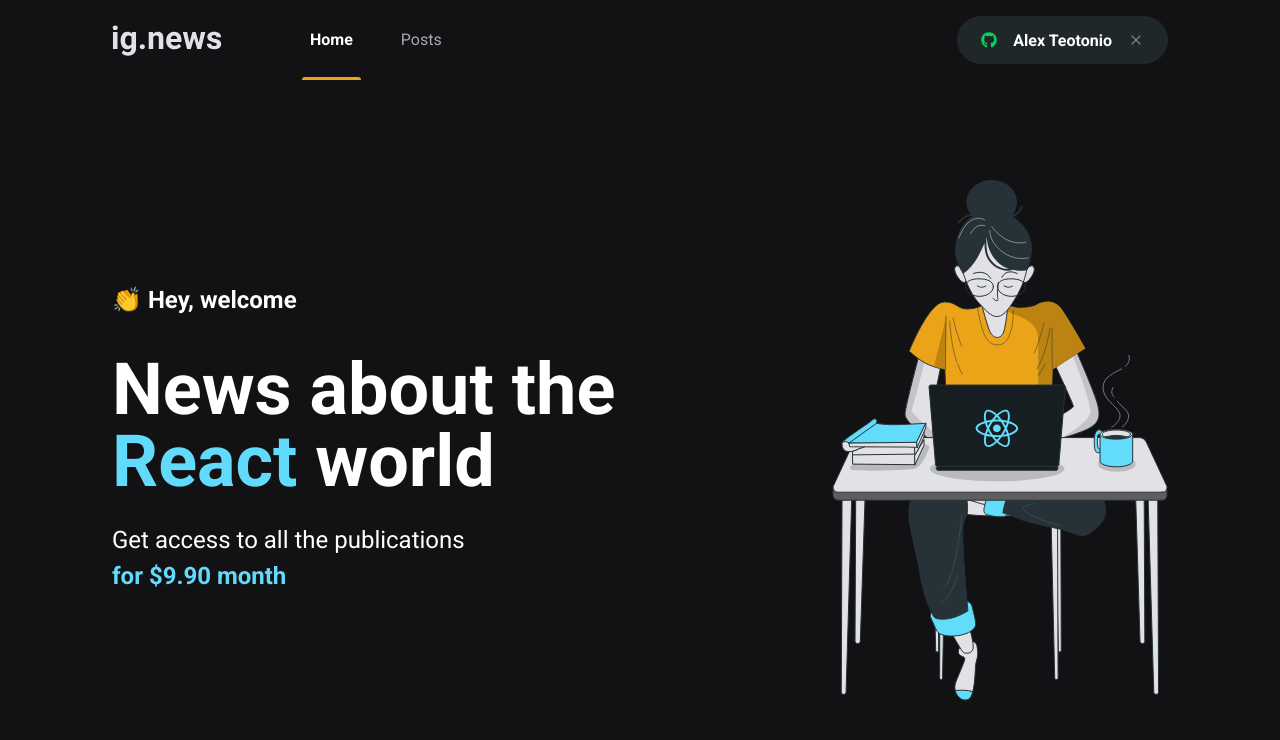
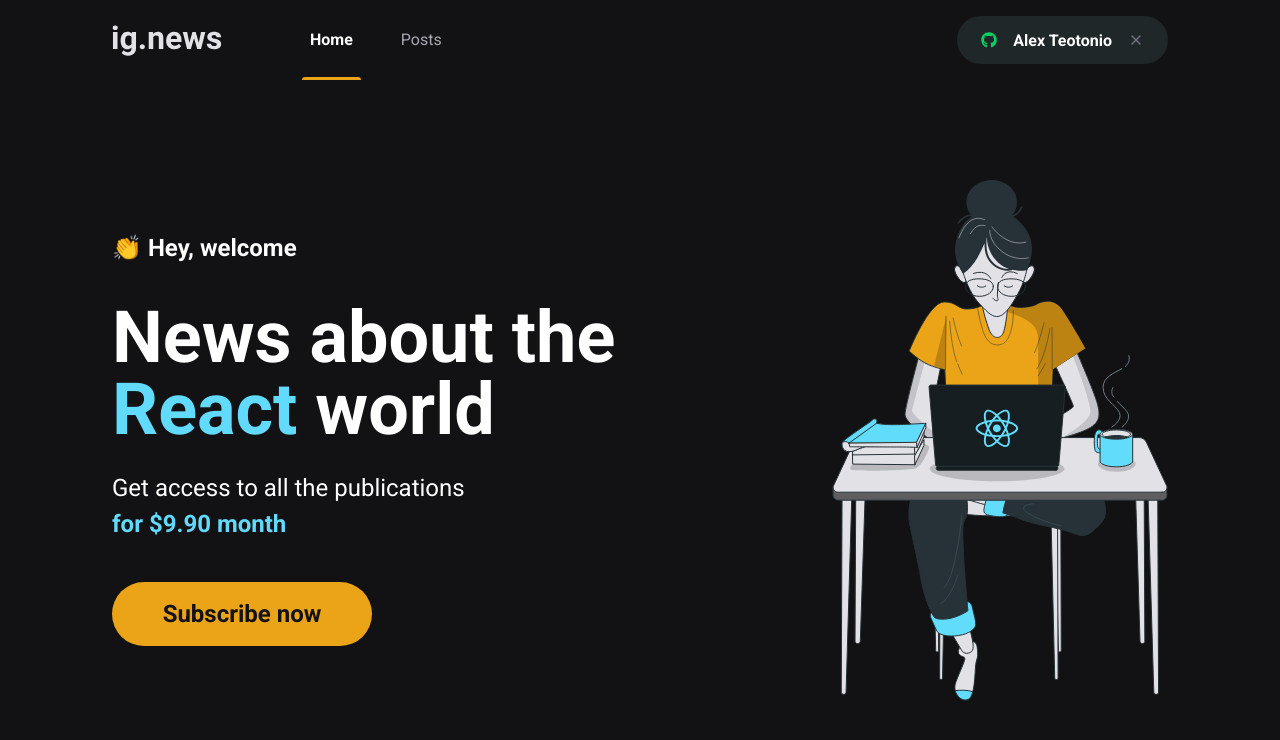
Before and after one commit to Alex-Teotonio/ignews, a Next.js app: page / in a window 1280 px wide. Shown: the top 740 px of the page. Built offline with nearby package versions, Linux system fonts and the light colour scheme.

Commit message:
Criando componente SubscribeButton

```diff
--- /dev/null
+++ b/src/components/SubscribeButton/index.tsx
@@ -0,0 +1,9 @@
+import styles from './styles.module.scss';
+
+export function SubscribeButton () {
+    return (
+        <button type="button" className={styles.subscribeButton}>
+            Subscribe now
+        </button>
+    )
+}
--- /dev/null
+++ b/src/components/SubscribeButton/styles.module.scss
@@ -0,0 +1,20 @@
+.subscribeButton {
+    width: 260px;
+    height: 4rem;
+    border: 0;
+    border-radius: 2rem;
+    background: var(--yellow-500);
+    color: var(--gray-900);
+    font-size: 1.5rem;
+    font-weight: bold;
+
+    display: flex;
+    align-items: center;
+    justify-content: center;
+    transition: filter 0.2s;
+
+    &:hover {
+        filter:brightness(0.8);
+    }
+
+}
--- a/src/pages/home.module.scss
+++ b/src/pages/home.module.scss
@@ -38,4 +38,8 @@
             font-weight: bold;
         }
     }
+
+    button {
+        margin-top: 2.5rem;
+    }
 }
--- a/src/pages/index.tsx
+++ b/src/pages/index.tsx
@@ -1,4 +1,5 @@
 import Head from 'next/head';
+import { SubscribeButton } from '../components/SubscribeButton';
 import styles from './home.module.scss';
 
 export default function Home() {
@@ -15,6 +16,7 @@
             Get access to all the publications <br/>
             <span>for $9.90 month</span>
           </p>
+          <SubscribeButton></SubscribeButton>
         </section>
 
         <img src='/images/avatar.svg' alt='Girl coding'></img>
```
